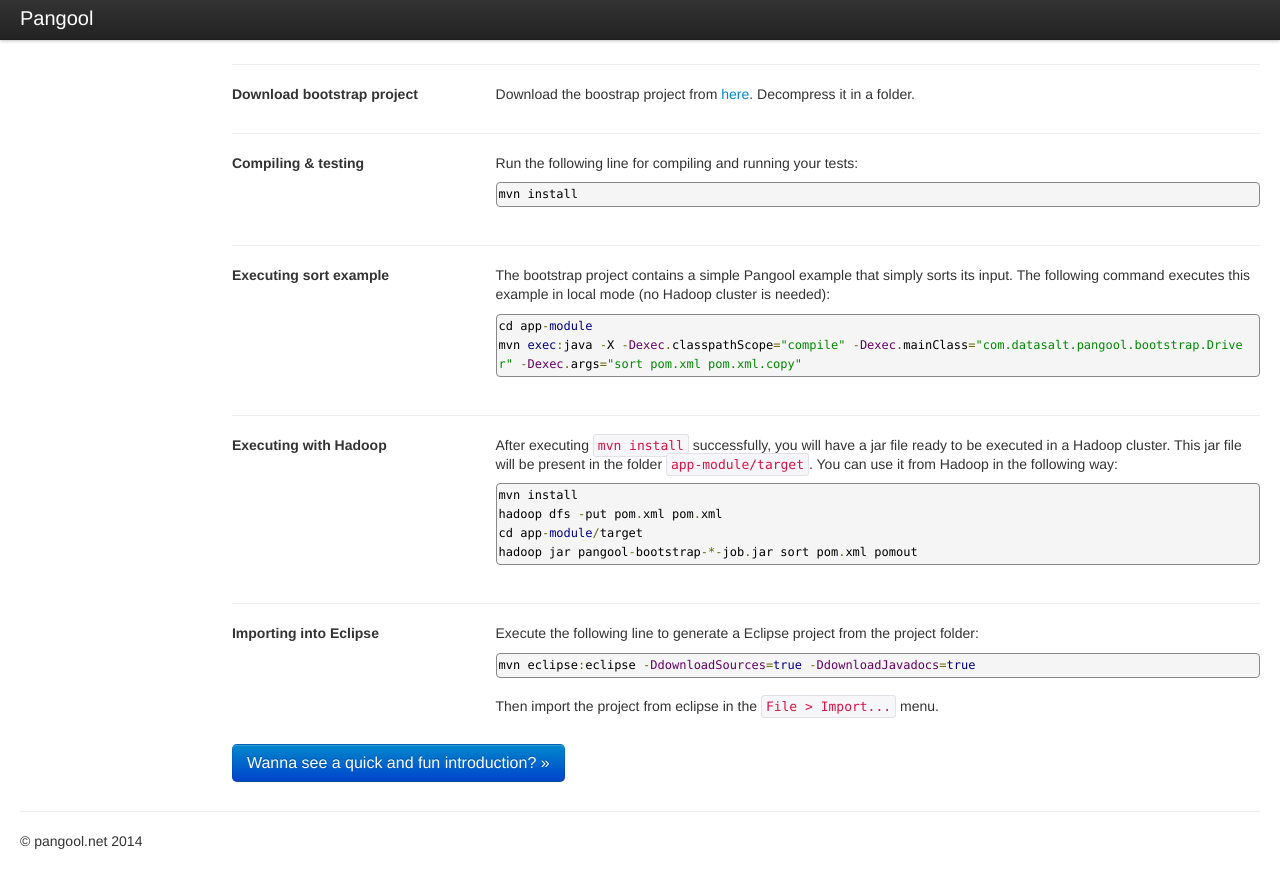
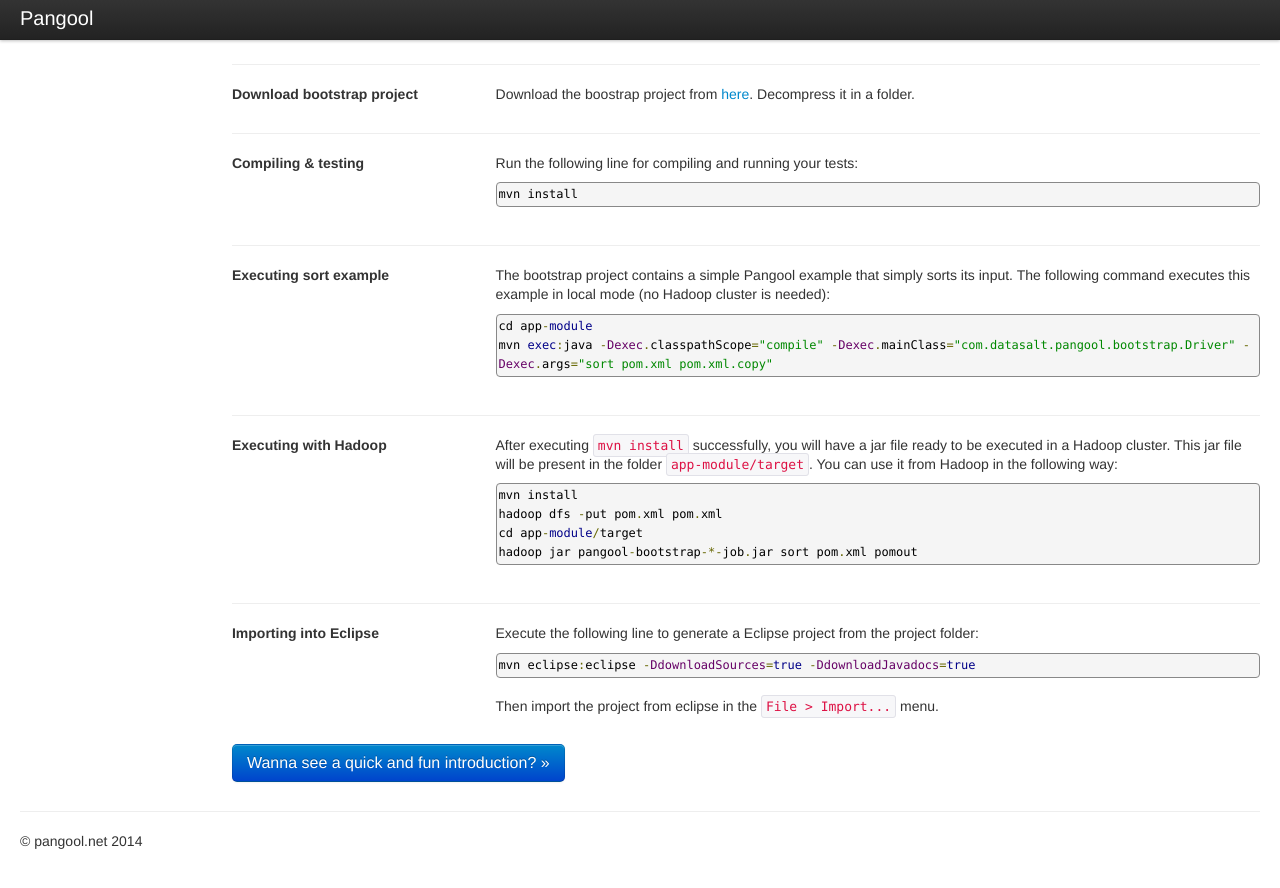
Before and after one commit to datasalt/pangool, a Jekyll site: the page built from getting_started.html, in a window 1280 px wide and 900 px high, scrolled down 822 px. Shown: the top 888 px of the window. Built offline with Jekyll 4.4.1, drawn with Linux system fonts in a browser that asks for light colours; nearby versions of some CDN libraries; Markdown is read by kramdown in place of the engine named in the settings; comment, search, counter and statistics services are not loaded.

Commit message:
Remove debug flag

```diff
--- a/getting_started.html
+++ b/getting_started.html
@@ -147,7 +147,7 @@
 		</p>
 <pre class="prettyprint">
 cd app-module
-mvn exec:java -X -Dexec.classpathScope="compile" -Dexec.mainClass="com.datasalt.pangool.bootstrap.Driver" -Dexec.args="sort pom.xml pom.xml.copy"
+mvn exec:java -Dexec.classpathScope="compile" -Dexec.mainClass="com.datasalt.pangool.bootstrap.Driver" -Dexec.args="sort pom.xml pom.xml.copy"
 </pre>
 	</div>
 </div> <!-- end row-fluid -->
```
